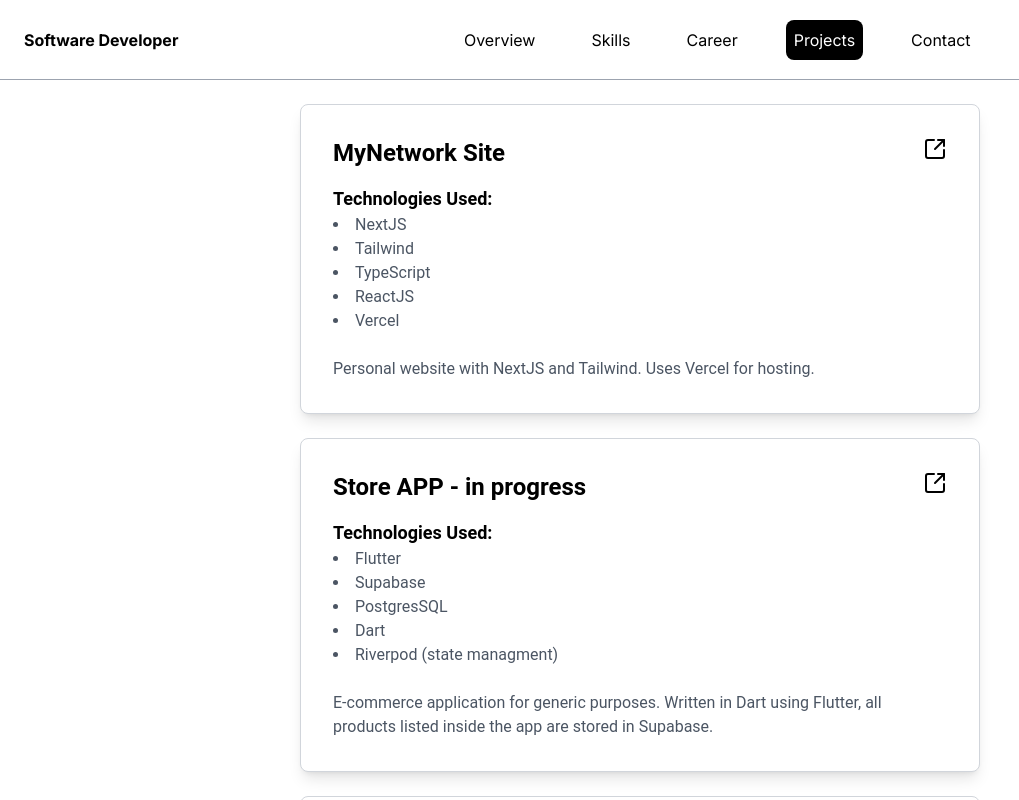
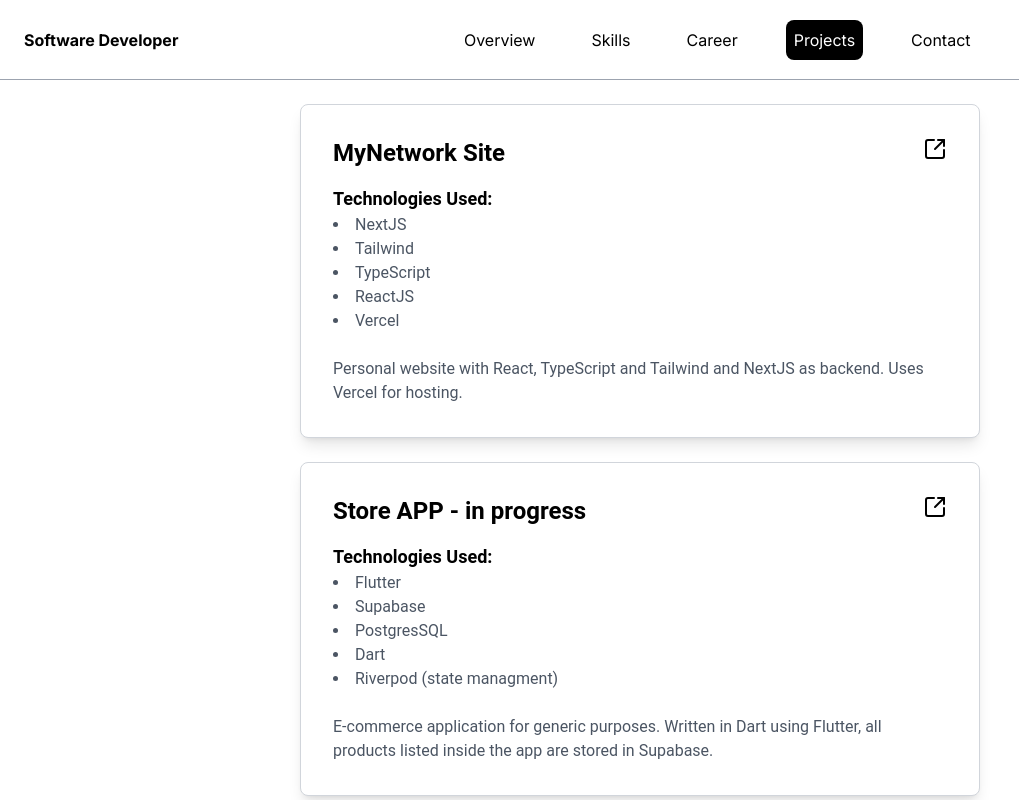
Before and after one commit to mgagliardidev/mynetwork, a Next.js app: page /projects in a window 1280 px wide. Shown: the top 800 px of the page, without its empty margins (0-1019 px from the left). Built offline with nearby package versions, Linux system fonts and the light colour scheme.

Commit message:
resume update + small updates

```diff
--- a/src/components/accountButtons.tsx
+++ b/src/components/accountButtons.tsx
@@ -58,7 +58,7 @@
 
 const handleDownload = () => {
   const link = document.createElement("a");
-  link.href = "/assets/resumes/resume.pdf";
+  link.href = "/assets/resumes/matteo_gagliardi_resume.pdf";
   link.download = "resume.pdf";
   document.body.appendChild(link);
   link.click();
@@ -67,7 +67,7 @@
 
 const sendMailTo = () => {
     const link = document.createElement("a");
-    link.href = "mailto:mgagliardidev@gmail.com?";
+    link.href = "mailto:matteogagliardi7599@gmail.com?";
     document.body.appendChild(link);
     link.click();
     document.body.removeChild(link);
--- a/src/constants.ts
+++ b/src/constants.ts
@@ -12,7 +12,7 @@
     {
         projectName: "MyNetwork Site",
         technologies: ["NextJS", "Tailwind", "TypeScript", "ReactJS", "Vercel"],
-        description: "Personal website with NextJS and Tailwind. Uses Vercel for hosting.",
+        description: "Personal website with React, TypeScript and Tailwind and NextJS as backend. Uses Vercel for hosting.",
         repoLink: "https://github.com/mgagliardidev/mynetwork",
     },
     {
```
Also changed, not shown: 2 other files (tests, documents, lock files or other folders).
